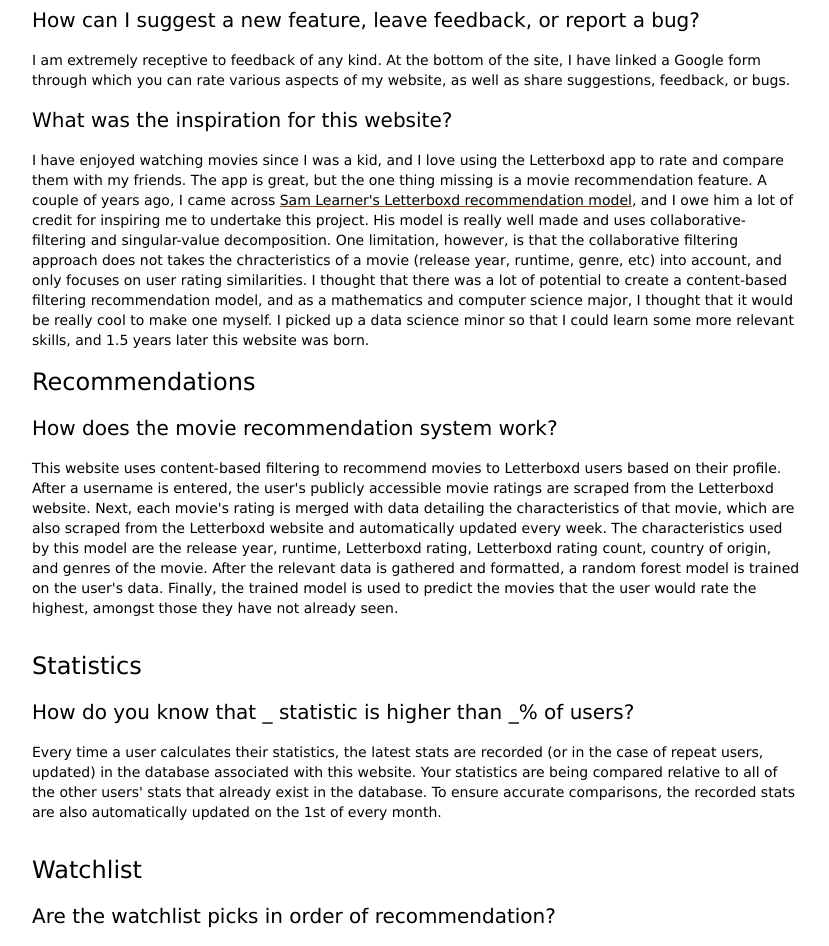
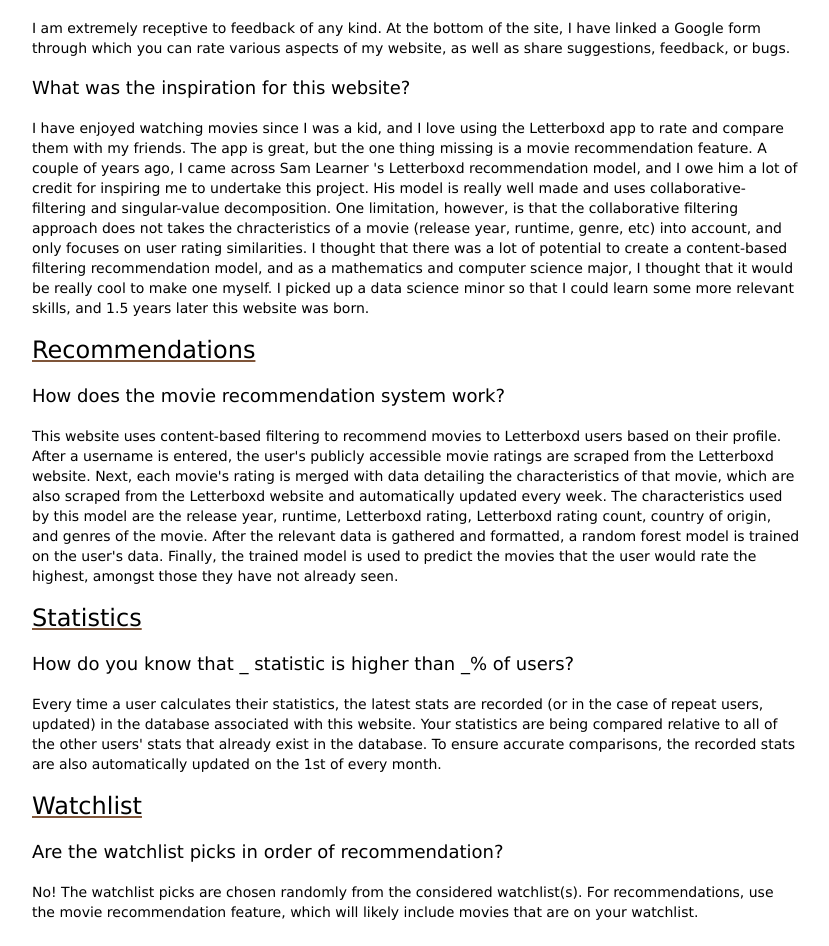
Before and after one commit to victorverma3/Letterboxd-Movie-Recommendations, a React (Vite) app in the folder frontend/: page /frequently-asked-questions in a window 1280 px wide. Shown: the part 586-1532 px from the top of the page, without its empty margins (224-1053 px from the left). Built offline with nearby package versions, Linux system fonts and the light colour scheme; no server answers.

Commit message:
redesigned FAQ page

```diff
--- /dev/null
+++ b/frontend/src/components/FAQSection.tsx
@@ -0,0 +1,31 @@
+type QA = {
+    question: string;
+    answer: string;
+};
+
+interface FAQSectionProps {
+    title: string;
+    items: QA[];
+}
+
+const FAQSection = (props: FAQSectionProps) => {
+    return (
+        <div className="w-4/5 sm:w-3/5 min-w-24 sm:min-w-96 mt-16 mx-auto flex flex-col space-y-4">
+            <h2 className="text-bold text-xl sm:text-2xl underline decoration-palette-darkbrown">
+                {props.title}
+            </h2>
+            {props.items.map((item, index) => (
+                <div key={index} className="flex flex-col space-y-4">
+                    <h3 className="text-bold text-md sm:text-lg">
+                        {item.question}
+                    </h3>
+                    <p className="mx-auto text-justify sm:text-start text-xs sm:text-sm">
+                        {item.answer}
+                    </p>
+                </div>
+            ))}
+        </div>
+    );
+};
+
+export default FAQSection;
--- a/frontend/src/pages/FAQ.tsx
+++ b/frontend/src/pages/FAQ.tsx
@@ -1,132 +1,65 @@
+import PageTitle from "../components/PageTitle";
+import FAQSection from "../components/FAQSection";
+
+const generalFAQ = [
+    {
+        question: "What is my Letterboxd username?",
+        answer: 'To use this website, it is required that you enter your username (and not a custom profile display name). To view your username on the Letterboxd app, click the "settings" icon on the profile tab. At the top of the screen, it should say signed in as _, which is your username. To view your username on the Letterboxd website, navigate to the "settings" page, and there should be a profile field titled "Username".',
+    },
+    {
+        question:
+            "Why am I getting an error, despite entering my username correctly?",
+        answer: "Users must have rated at least 5 movies on Letterboxd to generate recommendations or calculate statistics for their profile. Additionally, this website will not work if the Letterboxd website is experiencing technical difficulties of its own. If the error persists, please report it using the form at the bottom of the website.",
+    },
+    {
+        question:
+            "How can I suggest a new feature, leave feedback, or report a bug?",
+        answer: "I am extremely receptive to feedback of any kind. At the bottom of the site, I have linked a Google form through which you can rate various aspects of my website, as well as share suggestions, feedback, or bugs.",
+    },
+    {
+        question: "What was the inspiration for this website?",
+        answer: "I have enjoyed watching movies since I was a kid, and I love using the Letterboxd app to rate and compare them with my friends. The app is great, but the one thing missing is a movie recommendation feature. A couple of years ago, I came across Sam Learner 's Letterboxd recommendation model, and I owe him a lot of credit for inspiring me to undertake this project. His model is really well made and uses collaborative-filtering and singular-value decomposition. One limitation, however, is that the collaborative filtering approach does not takes the chracteristics of a movie (release year, runtime, genre, etc) into account, and only focuses on user rating similarities. I thought that there was a lot of potential to create a content-based filtering recommendation model, and as a mathematics and computer science major, I thought that it would be really cool to make one myself. I picked up a data science minor so that I could learn some more relevant skills, and 1.5 years later this website was born.",
+    },
+];
+
+const recommendationsFAQ = [
+    {
+        question: "How does the movie recommendation system work?",
+        answer: "This website uses content-based filtering to recommend movies to Letterboxd users based on their profile. After a username is entered, the user's publicly accessible movie ratings are scraped from the Letterboxd website. Next, each movie's rating is merged with data detailing the characteristics of that movie, which are also scraped from the Letterboxd website and automatically updated every week. The characteristics used by this model are the release year, runtime, Letterboxd rating, Letterboxd rating count, country of origin, and genres of the movie. After the relevant data is gathered and formatted, a random forest model is trained on the user's data. Finally, the trained model is used to predict the movies that the user would rate the highest, amongst those they have not already seen.",
+    },
+];
+
+const statisticsFAQ = [
+    {
+        question:
+            "How do you know that _ statistic is higher than _% of users?",
+        answer: "Every time a user calculates their statistics, the latest stats are recorded (or in the case of repeat users, updated) in the database associated with this website. Your statistics are being compared relative to all of the other users' stats that already exist in the database. To ensure accurate comparisons, the recorded stats are also automatically updated on the 1st of every month.",
+    },
+];
+
+const watchlistFAQ = [
+    {
+        question: "Are the watchlist picks in order of recommendation?",
+        answer: "No! The watchlist picks are chosen randomly from the considered watchlist(s). For recommendations, use the movie recommendation feature, which will likely include movies that are on your watchlist.",
+    },
+];
+
 const FrequentlyAskedQuestions = () => {
     return (
         <div className="my-2">
-            <h1 className="w-96 max-w-full mx-auto mt-16 text-center text-4xl text-amber-800">
-                Frequently Asked Questions
-            </h1>
+            <PageTitle title="Frequently Asked Questions" />
 
-            <div className="w-4/5 sm:w-3/5 min-w-24 sm:min-w-96 mt-16 mx-auto flex flex-col">
-                <h2 className="text-bold text-xl sm:text-2xl">General</h2>
-                <h3 className="mt-4 text-bold sm:text-xl">
-                    What is my Letterboxd username?
-                </h3>
-                <p className="mx-auto mt-4 text-justify sm:text-start text-xs sm:text-sm">
-                    To use this website, it is required that you enter your
-                    username (and not a custom profile display name). To view
-                    your username on the Letterboxd app, click the "settings"
-                    icon on the profile tab. At the top of the screen, it should
-                    say signed in as _, which is your username. To view your
-                    username on the Letterboxd website, navigate to the
-                    "settings" page, and there should be a profile field titled
-                    "Username".
-                </p>
-                <h3 className="mt-4 text-bold sm:text-xl">
-                    Why am I getting an error, despite entering my username
-                    correctly?
-                </h3>
-                <p className="mx-auto mt-4 text-justify sm:text-start text-xs sm:text-sm">
-                    Users must have rated at least 5 movies on Letterboxd to
-                    generate recommendations or calculate statistics for their
-                    profile. Additionally, this website will not work if the
-                    Letterboxd website is experiencing technical difficulties of
-                    its own. If the error persists, please report it using the
-                    form at the bottom of the website.
-                </p>
-                <h3 className="mt-4 text-bold sm:text-xl">
-                    How can I suggest a new feature, leave feedback, or report a
-                    bug?
-                </h3>
-                <p className="mx-auto mt-4 text-justify sm:text-start text-xs sm:text-sm">
-                    I am extremely receptive to feedback of any kind. At the
-                    bottom of the site, I have linked a Google form through
-                    which you can rate various aspects of my website, as well as
-                    share suggestions, feedback, or bugs.
-                </p>
-                <h3 className="mt-4 text-bold sm:text-xl">
-                    What was the inspiration for this website?
-                </h3>
-                <p className="mx-auto mt-4 text-justify sm:text-start text-xs sm:text-sm">
-                    I have enjoyed watching movies since I was a kid, and I love
-                    using the Letterboxd app to rate and compare them with my
-                    friends. The app is great, but the one thing missing is a
-                    movie recommendation feature. A couple of years ago, I came
-                    across{" "}
-                    <a
-                        className="underline decoration-amber-800 hover:text-amber-800 hover:shadow-md"
-                        href="https://letterboxd.samlearner.com/"
-                        target="_blank"
-                    >
-                        Sam Learner's Letterboxd recommendation model
-                    </a>
-                    , and I owe him a lot of credit for inspiring me to
-                    undertake this project. His model is really well made and
-                    uses collaborative-filtering and singular-value
-                    decomposition. One limitation, however, is that the
-                    collaborative filtering approach does not takes the
-                    chracteristics of a movie (release year, runtime, genre,
-                    etc) into account, and only focuses on user rating
-                    similarities. I thought that there was a lot of potential to
-                    create a content-based filtering recommendation model, and
-                    as a mathematics and computer science major, I thought that
-                    it would be really cool to make one myself. I picked up a
-                    data science minor so that I could learn some more relevant
-                    skills, and 1.5 years later this website was born.
-                </p>
-            </div>
-            <div className="w-4/5 sm:w-3/5 min-w-24 sm:min-w-96 mt-4 mx-auto flex flex-col">
-                <h2 className="text-bold text-xl sm:text-2xl">
-                    Recommendations
-                </h2>
-                <h3 className="mt-4 text-bold sm:text-xl">
-                    How does the movie recommendation system work?
-                </h3>
-                <p className="mx-auto mt-4 text-justify sm:text-start text-xs sm:text-sm">
-                    This website uses content-based filtering to recommend
-                    movies to Letterboxd users based on their profile. After a
-                    username is entered, the user's publicly accessible movie
-                    ratings are scraped from the Letterboxd website. Next, each
-                    movie's rating is merged with data detailing the
-                    characteristics of that movie, which are also scraped from
-                    the Letterboxd website and automatically updated every week.
-                    The characteristics used by this model are the release year,
-                    runtime, Letterboxd rating, Letterboxd rating count, country
-                    of origin, and genres of the movie. After the relevant data
-                    is gathered and formatted, a random forest model is trained
-                    on the user's data. Finally, the trained model is used to
-                    predict the movies that the user would rate the highest,
-                    amongst those they have not already seen.
-                </p>
-            </div>
-            <div className="w-4/5 sm:w-3/5 min-w-24 sm:min-w-96 mt-4 mx-auto flex flex-col">
-                <h2 className="mt-4 text-bold text-xl sm:text-2xl">
-                    Statistics
-                </h2>
-                <h3 className="mt-4 text-bold sm:text-xl">
-                    How do you know that _ statistic is higher than _% of users?
-                </h3>
-                <p className="mx-auto mt-4 text-justify sm:text-start text-xs sm:text-sm">
-                    Every time a user calculates their statistics, the latest
-                    stats are recorded (or in the case of repeat users, updated)
-                    in the database associated with this website. Your
-                    statistics are being compared relative to all of the other
-                    users' stats that already exist in the database. To ensure
-                    accurate comparisons, the recorded stats are also
-                    automatically updated on the 1st of every month.
-                </p>
-            </div>
-            <div className="w-4/5 sm:w-3/5 min-w-24 sm:min-w-96 mt-4 mx-auto flex flex-col">
-                <h2 className="mt-4 text-bold text-xl sm:text-2xl">
-                    Watchlist
-                </h2>
-                <h3 className="mt-4 text-bold sm:text-xl">
-                    Are the watchlist picks in order of recommendation?
-                </h3>
-                <p className="mx-auto mt-4 text-justify sm:text-start text-xs sm:text-sm">
-                    No! The watchlist picks are chosen randomly from the
-                    considered watchlist(s). For recommendations, use the movie
-                    recommendation feature, which will likely include movies
-                    that are on your watchlist.
-                </p>
+            <div className="flex flex-col space-y-4">
+                <FAQSection title="General" items={generalFAQ} />
+
+                <FAQSection
+                    title="Recommendations"
+                    items={recommendationsFAQ}
+                />
+
+                <FAQSection title="Statistics" items={statisticsFAQ} />
+
+                <FAQSection title="Watchlist" items={watchlistFAQ} />
             </div>
         </div>
     );
```
